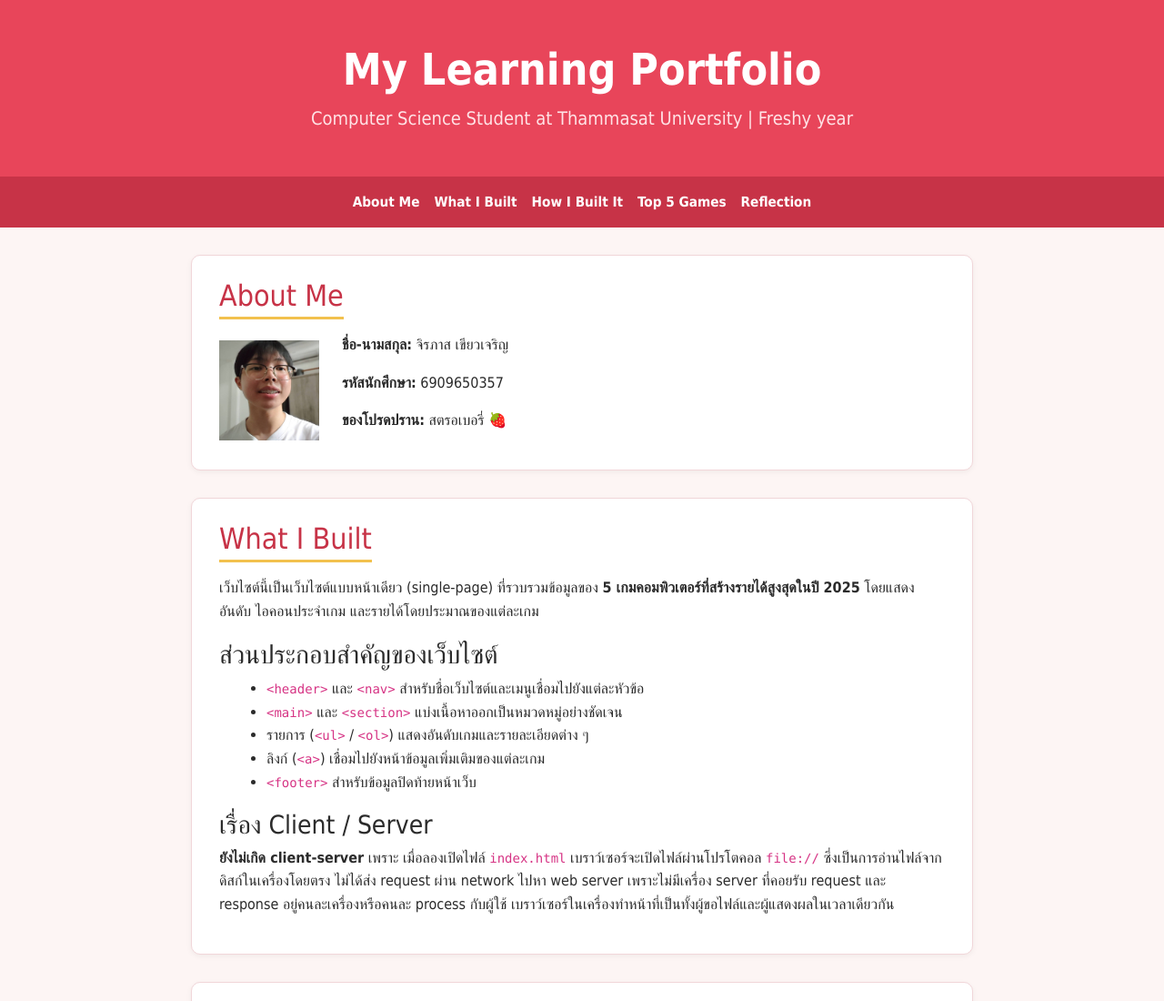
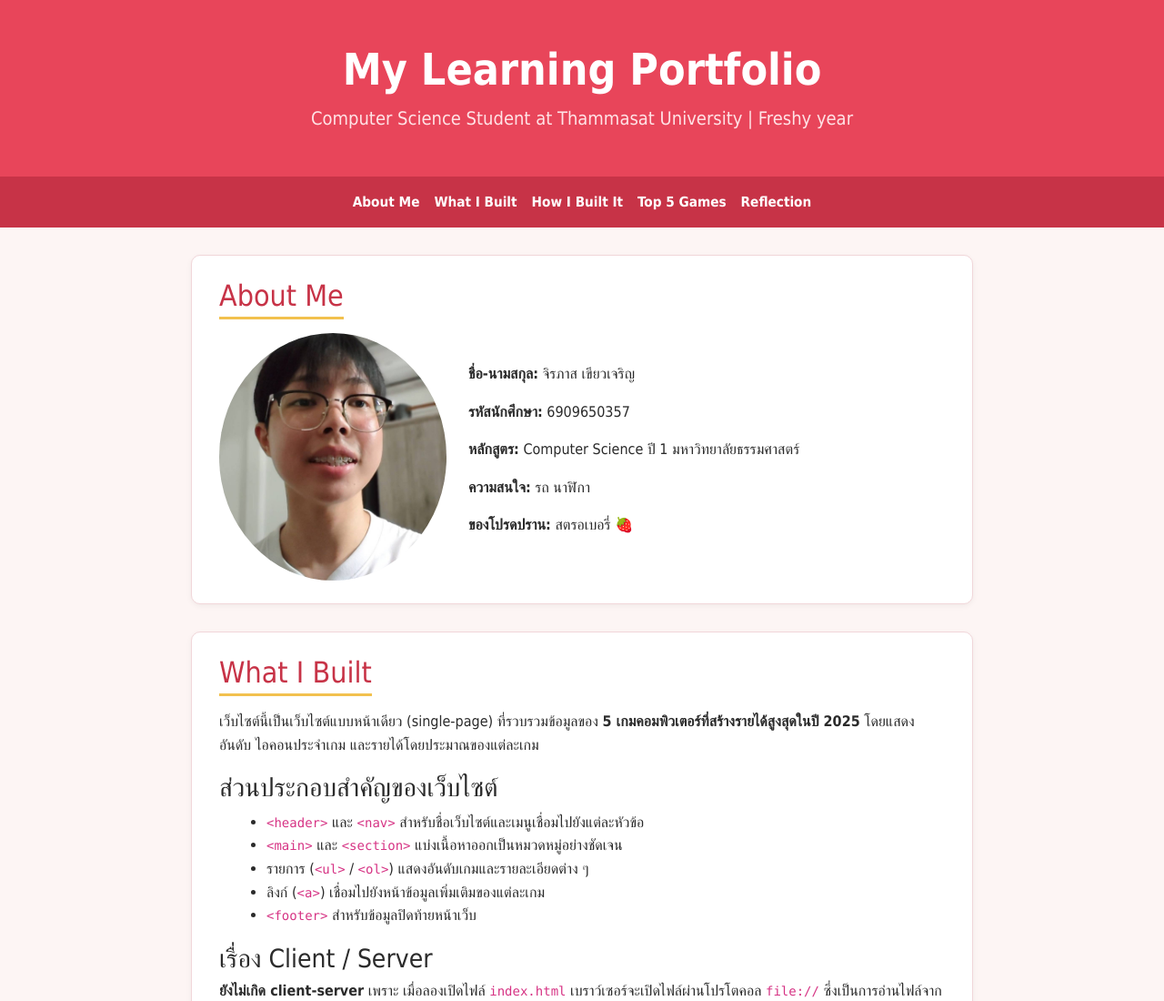
Before and after one commit to Good50357/A2_6909650357, a plain HTML site: page index.html in a window 1280 px wide. Shown: the top 1100 px of the page at 91% size. Drawn offline with nearby package versions, Linux system fonts and the light colour scheme.

Commit message:
Rebuild About Me with Bootstrap grid and add program and interests (refs #5)

```diff
--- a/index.html
+++ b/index.html
@@ -32,11 +32,15 @@
     <!-- ===================== About Me ===================== -->
     <section id="about">
       <h2>About Me</h2>
-      <div class="about-content">
-        <img src="media/me.jpg" alt="ไอคอนสตรอเบอรี่ ผลไม้โปรดของฉัน">
-        <div class="about-text">
+            <div class="row align-items-center g-4">
+        <div class="col-12 col-md-4 text-center">
+          <img class="img-fluid rounded-circle about-img" src="media/me.jpg" alt="หน้าฉัน">
+        </div>
+        <div class="col-12 col-md-8">
           <p><strong>ชื่อ-นามสกุล:</strong> จิรภาส เขียวเจริญ</p>
           <p><strong>รหัสนักศึกษา:</strong> 6909650357</p>
+          <p><strong>หลักสูตร:</strong> Computer Science ปี 1 มหาวิทยาลัยธรรมศาสตร์</p>
+          <p><strong>ความสนใจ:</strong> รถ นาฬิกา</p>
           <p><strong>ของโปรดปราน:</strong> สตรอเบอรี่ 🍓</p>
         </div>
       </div>
```
